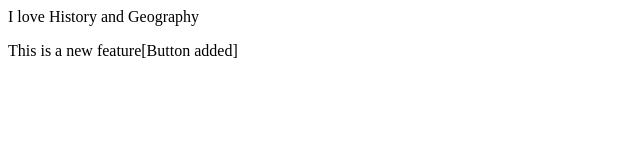
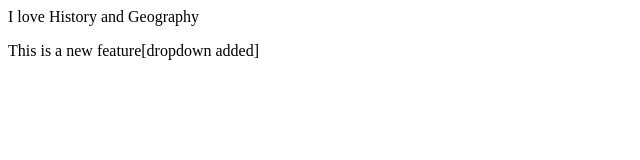
Before and after one commit to HarshithChowdary/LocalRepo, a plain HTML site: page index.html in a window 1280 px wide. Shown: the full height of the page, 0-640 px from the left. Drawn offline with Linux system fonts and the light colour scheme.

Commit message:
dropdown added to f1 again

```diff
--- a/index.html
+++ b/index.html
@@ -1,2 +1,2 @@
 <p>I love History and Geography</p>
-<p>This is a new feature[Button added]</p>
+<p>This is a new feature[dropdown added]</p>
```
